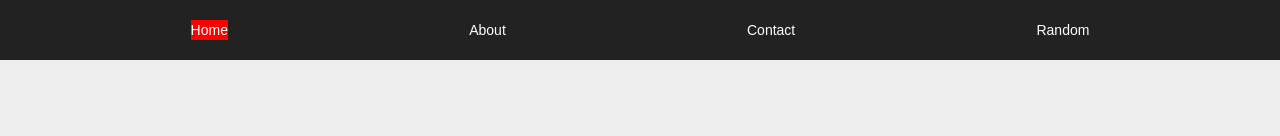
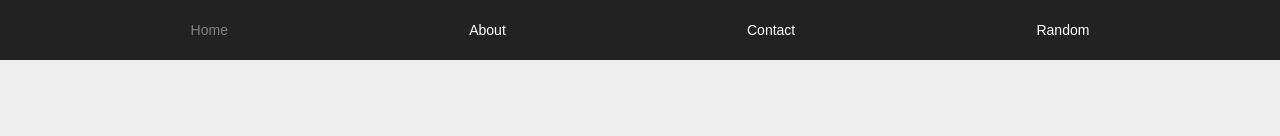
Before and after one commit to SheaClose/DM10_demo_router, a React (Create React App) app: page / in a window 1280 px wide. Shown: the top 136 px of the page. Built offline with nearby package versions, Linux system fonts and the light colour scheme.

Commit message:
Corrected activeClassName

```diff
--- a/src/App.css
+++ b/src/App.css
@@ -1,9 +1,5 @@
 .App {
   text-align: center;
-}
-
-.active {
-  background-color: red;
 }
 
 .App-header {
@@ -37,3 +33,7 @@
     transform: rotate(360deg);
   }
 }
+
+a.active {
+  color: grey;
+}
```
